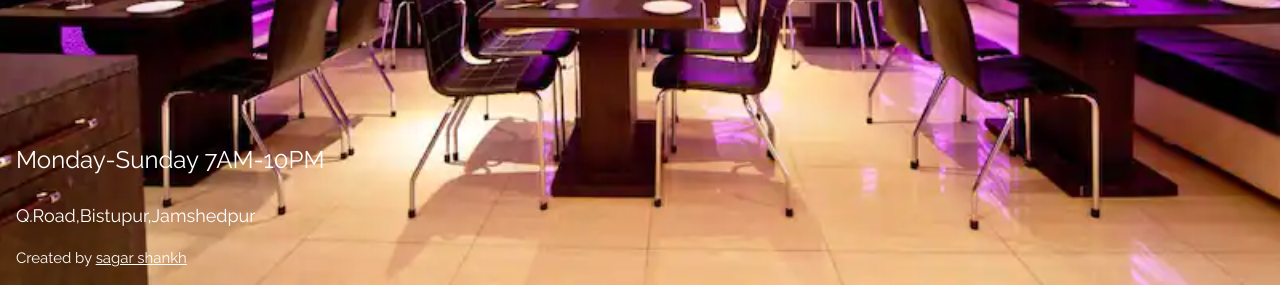
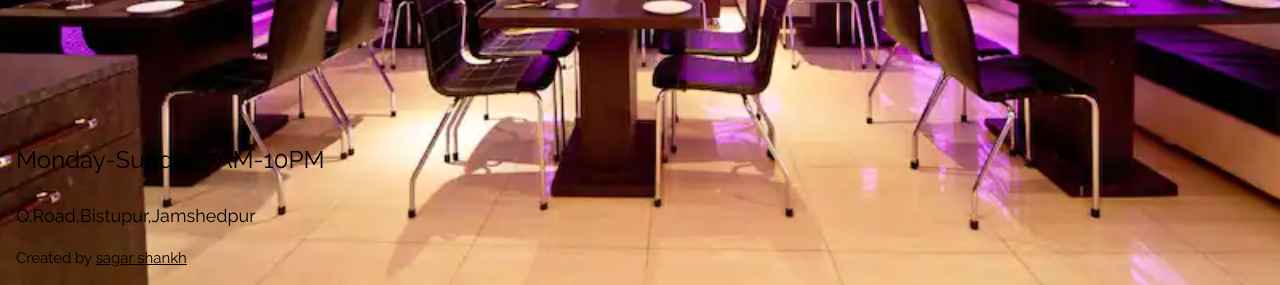
Before and after one commit to Sagar1235/menu-card, a plain HTML site: page index.html in a window 1280 px wide. Shown: the part 515-800 px from the top of the page. Drawn offline with nearby package versions, Linux system fonts and the light colour scheme.

Commit message:
Update index.html

```diff
--- a/index.html
+++ b/index.html
@@ -17,6 +17,7 @@ body, html {height: 100%}
 #p1{
   color:#A52A2A;
 }
+  p{color:#000000;}
 </style>
 <body>
 
```
